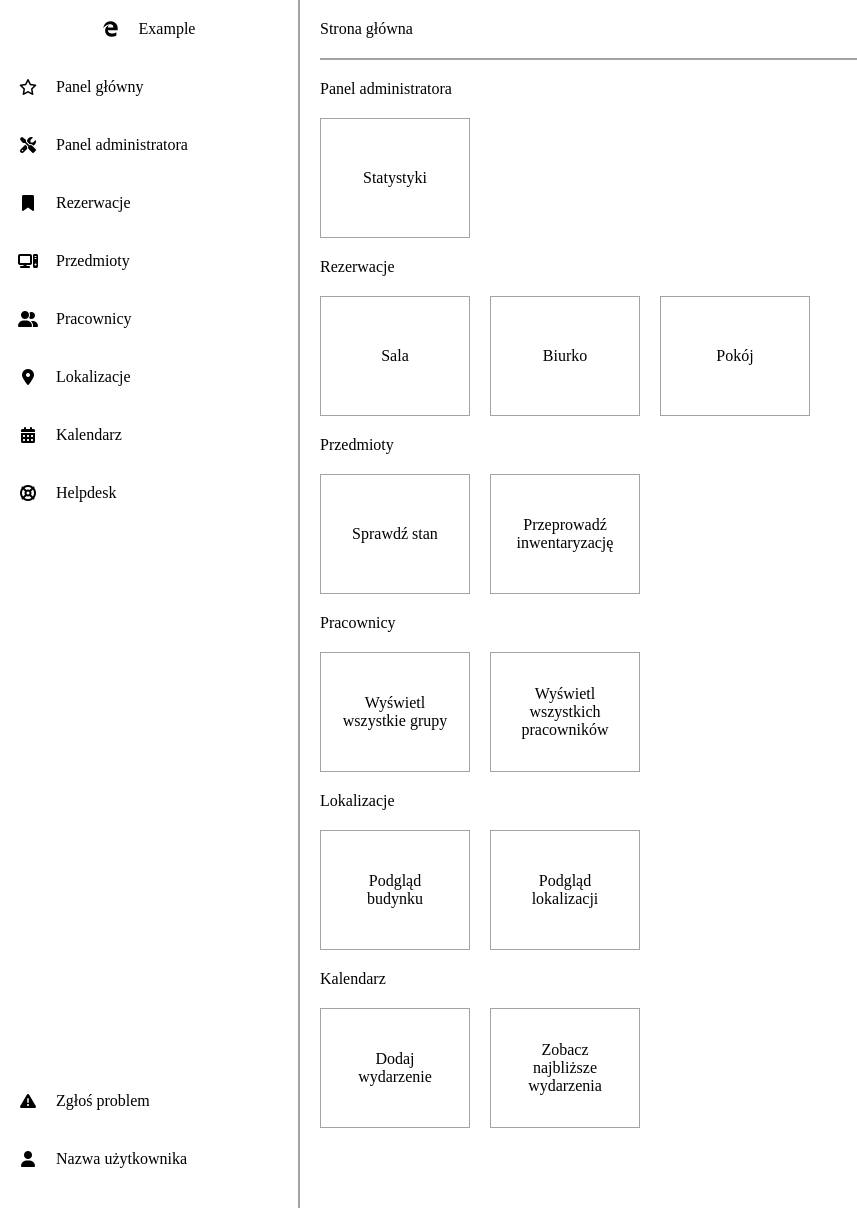
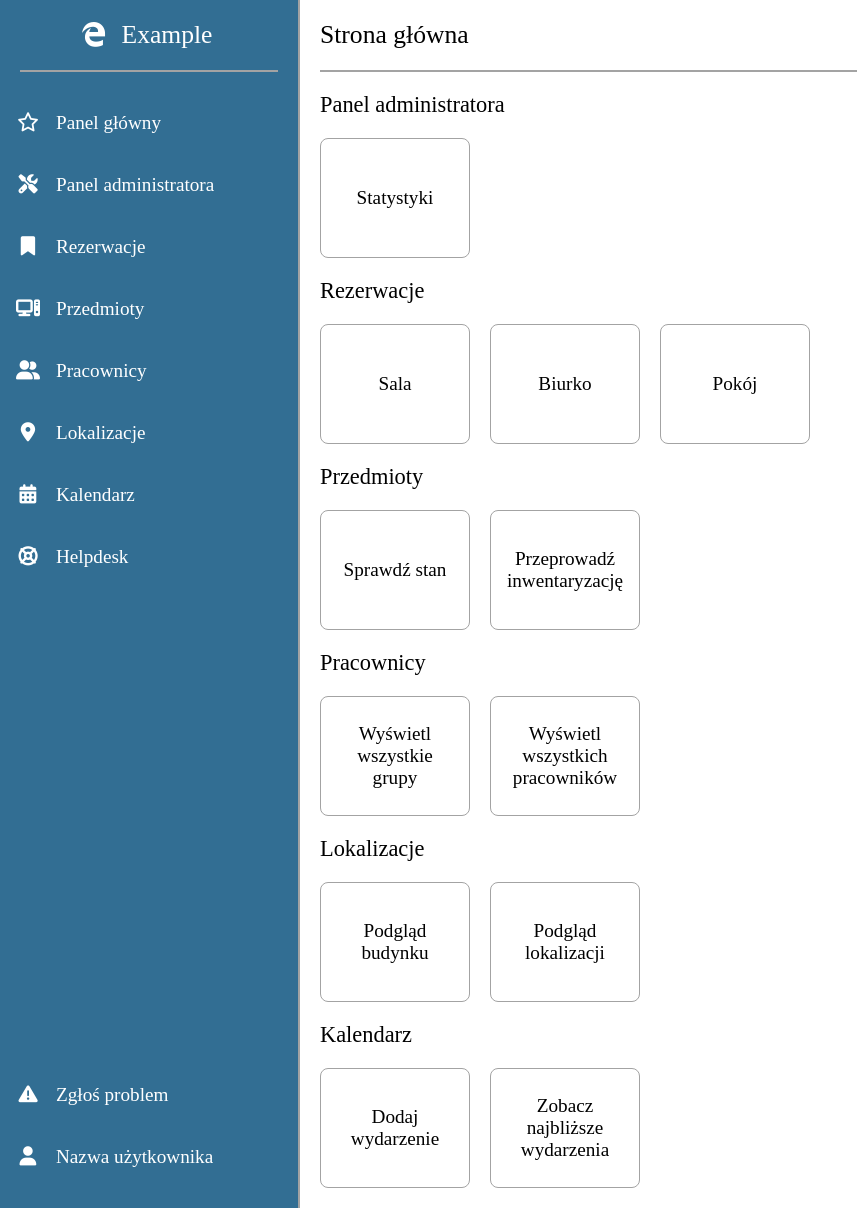
Before and after one commit to SzymonPiatek/Workbench, a Django app: page / in a window 1280 px wide. Shown: the whole page, without its empty margins (0-857 px from the left). Run offline with Django 5.2, Linux system fonts and the light colour scheme; some libraries are stand-ins or nearby versions.

Commit message:
Main panel scss

```diff
--- /dev/null
+++ b/package.json
@@ -0,0 +1,6 @@
+{
+  "dependencies": {
+    "sass": "^1.75.0",
+    "scss": "^0.2.4"
+  }
+}
--- a/website/static/css/styles.css
+++ b/website/static/css/styles.css
@@ -7,12 +7,25 @@
 body {
   min-height: 100dvh;
   max-height: 100dvh;
-  min-width: 100dvw;
-  max-width: 100dvw;
+  min-width: 100%;
+  max-width: 100%;
   display: flex;
 }
 
+main {
+  min-height: 100%;
+  max-height: 100%;
+  display: flex;
+  flex-direction: column;
+  gap: 20px;
+  flex: 1;
+  padding: 20px;
+  overflow-y: auto;
+}
+
 .sidebar {
+  min-height: 100%;
+  max-height: 100%;
   width: 100%;
   max-width: 300px;
   display: flex;
@@ -20,6 +33,11 @@ body {
   justify-content: space-between;
   padding: 20px;
   border-right: 2px #a3a3a3 solid;
+  overflow-y: auto;
+  background: #326e93;
+}
+.sidebar * {
+  color: #fff;
 }
 .sidebar .items {
   display: flex;
@@ -33,23 +51,19 @@ body {
   display: flex;
   align-items: center;
   gap: 20px;
+  font-size: 1.2rem;
 }
 .sidebar .items .item#logo {
   justify-content: center;
+  padding-bottom: 20px;
+  border-bottom: 2px #a3a3a3 solid;
+  font-size: 1.6rem;
 }
 .sidebar .items .item .image {
   width: 1rem;
   display: flex;
   justify-content: center;
   align-items: center;
-}
-
-main {
-  display: flex;
-  flex-direction: column;
-  gap: 20px;
-  flex: 1;
-  padding: 20px;
 }
 
 .block {
@@ -60,6 +74,10 @@ main {
 .block#title {
   padding-bottom: 20px;
   border-bottom: 2px #a3a3a3 solid;
+  font-size: 1.6rem;
+}
+.block .title {
+  font-size: 1.4rem;
 }
 .block .elements {
   display: flex;
@@ -75,6 +93,13 @@ main {
   text-align: center;
   padding: 20px;
   border: 1px #a3a3a3 solid;
+  border-radius: 8px;
+  font-size: 1.2rem;
+}
+.block .elements .element:hover {
+  background: #326e93;
+  color: #fff;
+  transition: 0.2s ease;
 }
 
 /*# sourceMappingURL=styles.css.map */
--- a/website/static/scss/styles.scss
+++ b/website/static/scss/styles.scss
@@ -7,12 +7,25 @@
 body {
   min-height: 100dvh;
   max-height: 100dvh;
-  min-width: 100dvw;
-  max-width: 100dvw;
+  min-width: 100%;
+  max-width: 100%;
   display: flex;
 }
 
+main {
+  min-height: 100%;
+  max-height: 100%;
+  display: flex;
+  flex-direction: column;
+  gap: 20px;
+  flex: 1;
+  padding: 20px;
+  overflow-y: auto;
+}
+
 .sidebar {
+  min-height: 100%;
+  max-height: 100%;
   width: 100%;
   max-width: 300px;
   display: flex;
@@ -20,6 +33,11 @@ body {
   justify-content: space-between;
   padding: 20px;
   border-right: 2px #a3a3a3 solid;
+  overflow-y: auto;
+  background: #326e93;
+  * {
+    color: #fff;
+  }
   .items {
     display: flex;
     flex-direction: column;
@@ -31,8 +49,12 @@ body {
       display: flex;
       align-items: center;
       gap: 20px;
+      font-size: 1.2rem;
       &#logo {
         justify-content: center;
+        padding-bottom: 20px;
+        border-bottom: 2px #a3a3a3 solid;
+        font-size: 1.6rem;
       }
       .image {
         width: 1rem;
@@ -44,14 +66,6 @@ body {
   }
 }
 
-main {
-  display: flex;
-  flex-direction: column;
-  gap: 20px;
-  flex: 1;
-  padding: 20px;
-}
-
 .block {
   display: flex;
   flex-direction: column;
@@ -59,6 +73,10 @@ main {
   &#title {
     padding-bottom: 20px;
     border-bottom: 2px #a3a3a3 solid;
+    font-size: 1.6rem;
+  }
+  .title {
+    font-size: 1.4rem;
   }
   .elements {
     display: flex;
@@ -73,6 +91,13 @@ main {
       text-align: center;
       padding: 20px;
       border: 1px #a3a3a3 solid;
+      border-radius: 8px;
+      font-size: 1.2rem;
+      &:hover {
+        background: #326e93;
+        color: #fff;
+        transition: 0.2s ease;
+      }
     }
   }
 }
--- a/website/templates/main_elements/sidebar.html
+++ b/website/templates/main_elements/sidebar.html
@@ -1,4 +1,4 @@
-<div class="sidebar">
+<div class="sidebar" id="title">
     <div class="items">
         <div class="item" id="logo">
             <div class="image"><i class="fa-brands fa-edge-legacy"></i></div>
--- a/website/templates/main_panel.html
+++ b/website/templates/main_panel.html
@@ -5,7 +5,7 @@
 {% block content %}
 
     <div class="block" id="title">
-        <div class="title">{{ page_title }}</div>
+        {{ page_title }}
     </div>
     {% for title, block in blocks.items %}
         <div class="block">
```
Also changed, not shown: package-lock.json (added), 1 other file.
